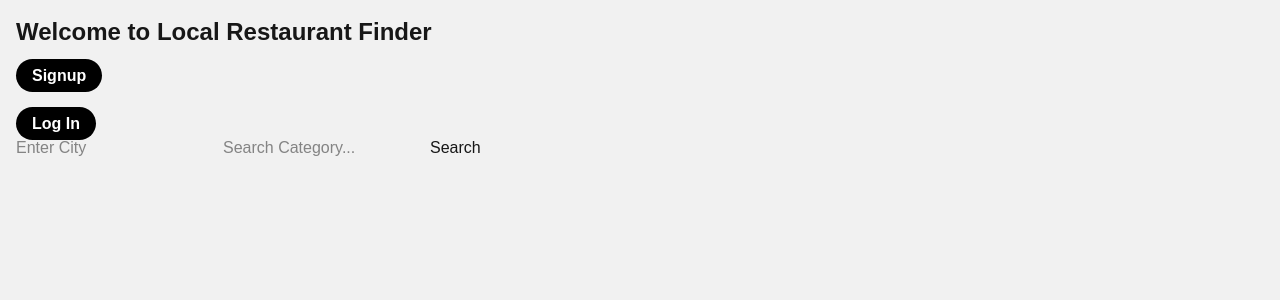
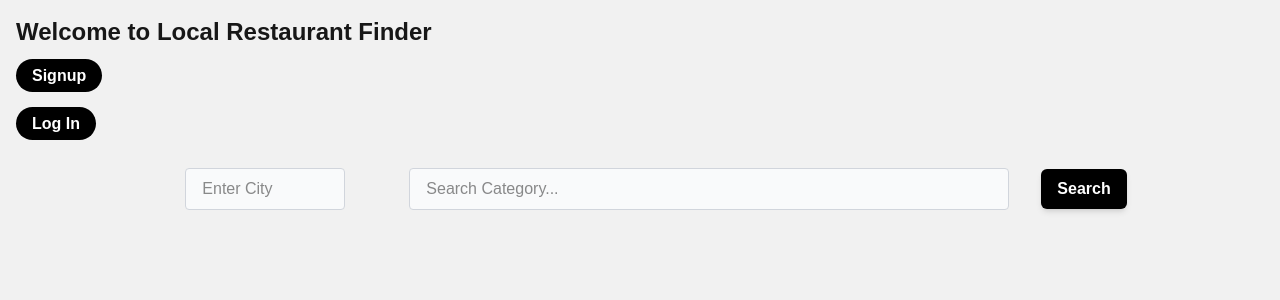
Before and after one commit to oriohayon15/restaurant-finder, a Next.js app in the folder client/: page / in a window 1280 px wide. Shown: the top 300 px of the page. Built offline with nearby package versions, Linux system fonts and the light colour scheme; no server answers.

Commit message:
Styled the searchbars

```diff
--- a/client/pages/searchbar.js
+++ b/client/pages/searchbar.js
@@ -10,22 +10,23 @@ const SearchBar = () => {
     }
 
     return (
-        <div>
-            <input
+        <div className="flex items-center justify-center">
+            <input className="bg-gray-50 border border-gray-300 rounded px-4 py-2 w-40 m-8 focus:outline-none focus:ring-2 focus:ring-black"
                 type='text'
                 placeholder='Enter City'
                 value={location}
                 onChange={(e) => setLocation(e.target.value)}
             />
 
-            <input
+            <input className="bg-gray-50 border border-gray-300 rounded px-4 py-2 w-150 m-8 focus:outline-none focus:ring-2 focus:ring-black"
                 type='text'
                 placeholder='Search Category...'
                 value={category}
                 onChange={(e) => setCategory(e.target.value)}
             />
 
-            <button onClick={handleSearch}>Search</button>
+            <button className="px-4 py-2 bg-black text-white font-semibold rounded-md shadow-md hover:bg-gray-700 cursor-pointer transition duration-200"
+             onClick={handleSearch}>Search</button>
 
         </div>
     )
```
